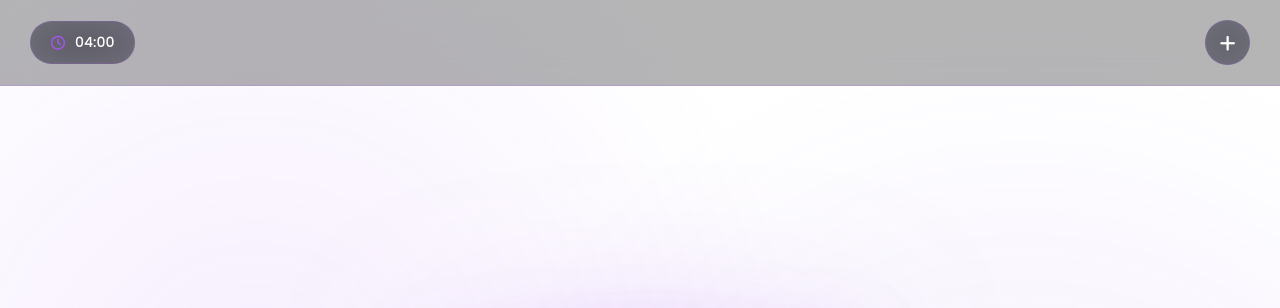
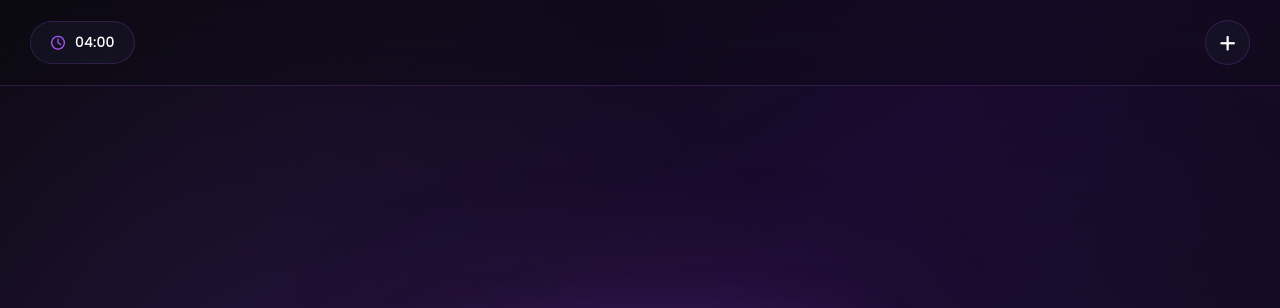
Before and after one commit to Dylphiiee/Lunar-AI, a plain HTML site: page index.html in a window 1280 px wide. Shown: the top 308 px of the page. Drawn offline with nearby package versions, Linux system fonts and the light colour scheme.

Commit message:
LUNAR-AI

```diff
--- a/style.css
+++ b/style.css
@@ -20,7 +20,7 @@
 
 body {
     font-family: 'Poppins', sans-serif;
-    background: black
+    background: linear-gradient(135deg, #0a0a0f 0%, #1a0b2e 50%, #0a0a0f 100%);
     min-height: 100vh;
     color: var(--text-primary);
     overflow-x: hidden;
```
